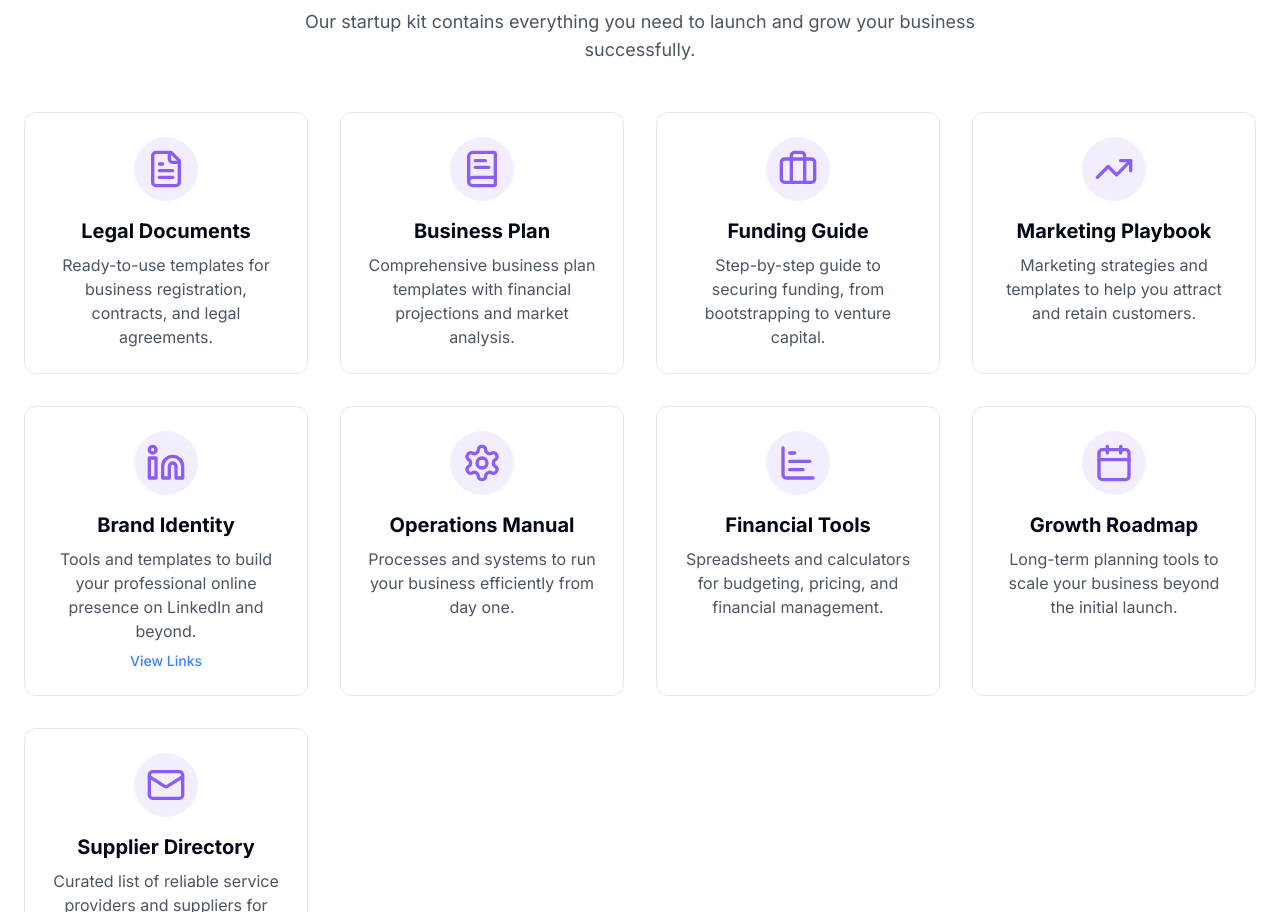
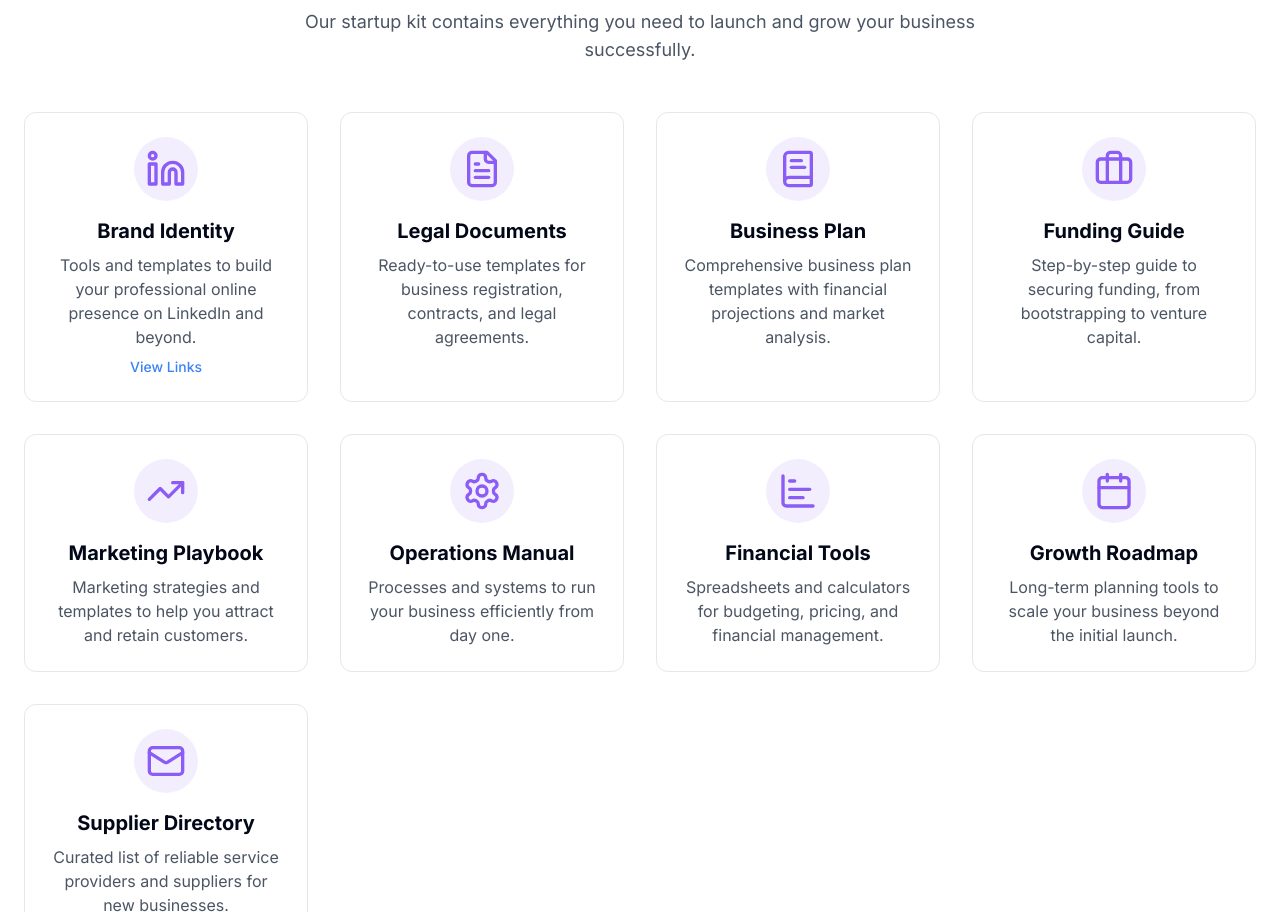
Before and after one commit to vidyarti/startup-success-spark, a React (Vite) app: page / in a window 1280 px wide. Shown: the part 1840-2752 px from the top of the page. Built offline with nearby package versions, Linux system fonts and the light colour scheme.

Commit message:
Rearrange kit items
Reorder the kit items to put Brand Identity first.

```diff
--- a/src/components/KitComponents.tsx
+++ b/src/components/KitComponents.tsx
@@ -27,6 +27,21 @@ export const KitComponents = () => {
 
   const kitItems = [
     {
+      title: "Brand Identity",
+      description: "Tools and templates to build your professional online presence on LinkedIn and beyond.",
+      icon: <Linkedin className="h-10 w-10" />,
+      dropdown: [
+        {
+          label: "Sophie's LinkedIn Profile",
+          url: "https://linkedin.com/in/sophie-bloom-florist"
+        },
+        {
+          label: "Bloom Florist Business Page",
+          url: "https://linkedin.com/company/bloom-florist"
+        }
+      ]
+    },
+    {
       title: "Legal Documents",
       description: "Ready-to-use templates for business registration, contracts, and legal agreements.",
       icon: <FileText className="h-10 w-10" />
@@ -45,21 +60,6 @@ export const KitComponents = () => {
       title: "Marketing Playbook",
       description: "Marketing strategies and templates to help you attract and retain customers.",
       icon: <TrendingUp className="h-10 w-10" />
-    },
-    {
-      title: "Brand Identity",
-      description: "Tools and templates to build your professional online presence on LinkedIn and beyond.",
-      icon: <Linkedin className="h-10 w-10" />,
-      dropdown: [
-        {
-          label: "Sophie's LinkedIn Profile",
-          url: "https://linkedin.com/in/sophie-bloom-florist"
-        },
-        {
-          label: "Bloom Florist Business Page",
-          url: "https://linkedin.com/company/bloom-florist"
-        }
-      ]
     },
     {
       title: "Operations Manual",
```
